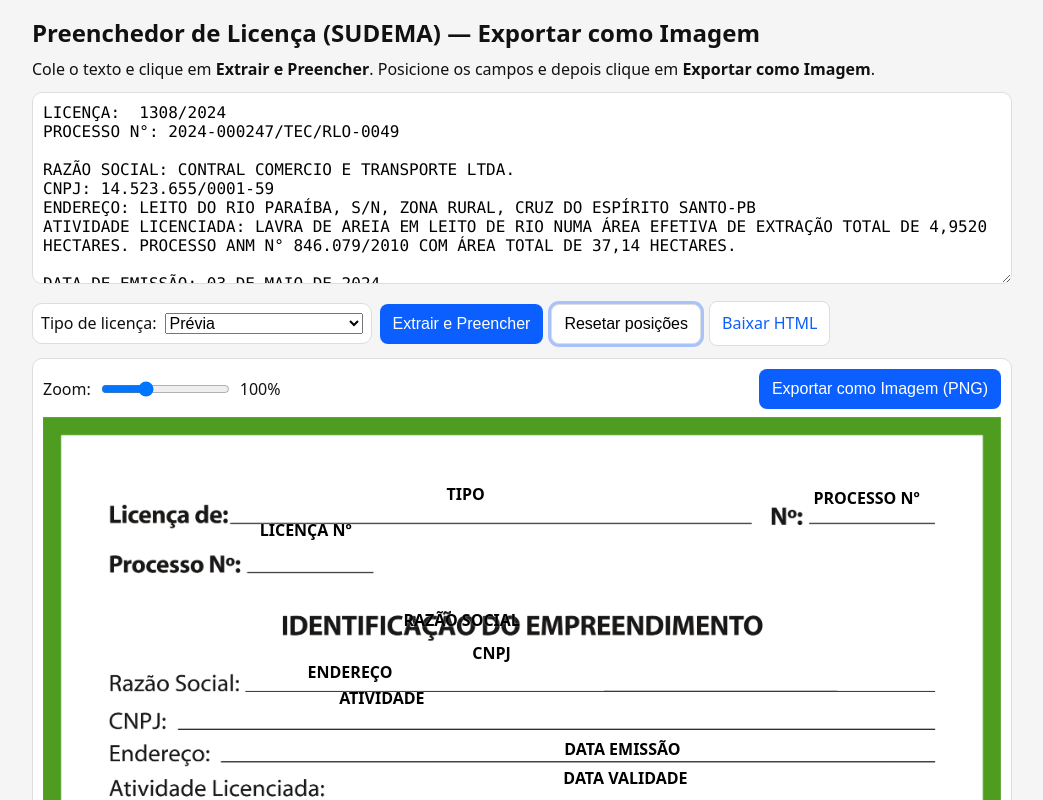
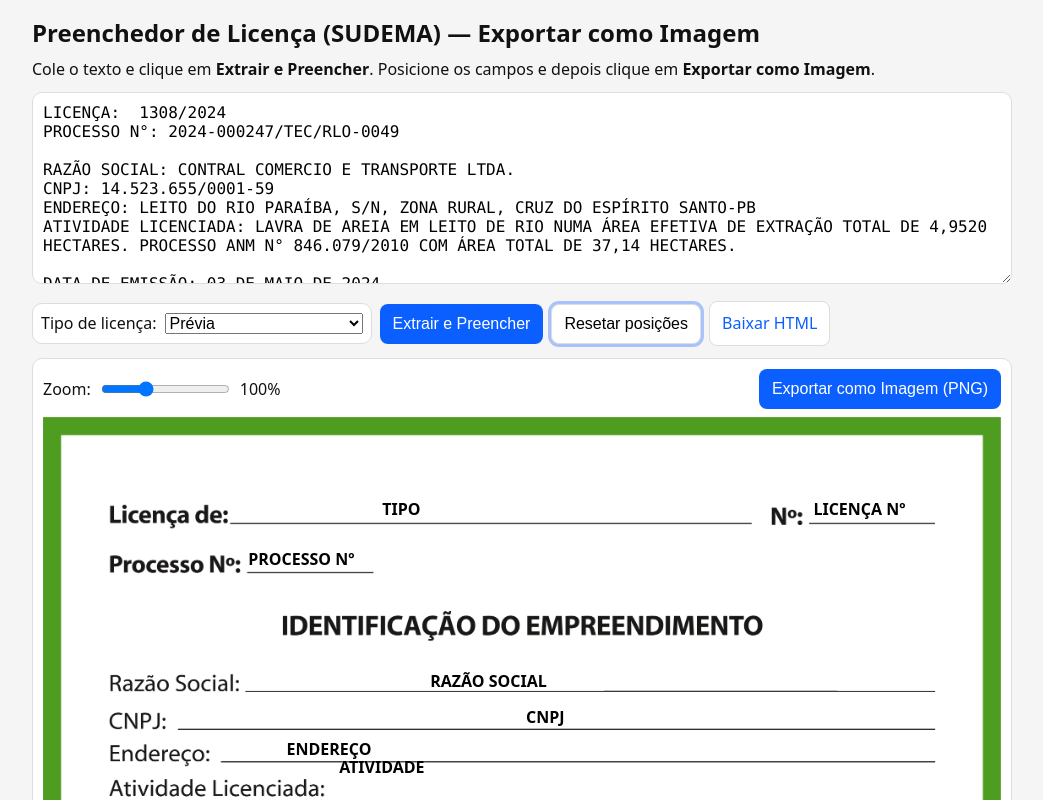
Before and after one commit to GustavoPintoR/placa-licenca-sudema, a plain HTML site: page index.html in a window 1280 px wide. Both pictures are taken after a click on the button "Resetar posições". Shown: the top 800 px of the page, without its empty margins (118-1161 px from the left). Drawn offline with Linux system fonts and the light colour scheme.

Commit message:
Organizing positions

```diff
--- a/index.html
+++ b/index.html
@@ -180,15 +180,15 @@ DATA DE VALIDADE: 03 DE MAIO DE 2026</textarea>
       <img id="templateImg" class="template" src="images/template_page1.png" alt="Modelo da licença" />
       <div class="overlay" id="overlay" aria-hidden="false">
         <!-- Posições iniciais: em % relativas ao tamanho da imagem -->
-        <div class="field" id="f_tipo"      style="left:41.7%; top:9.0%; width:auto;" tabindex="0">TIPO</div>
-        <div class="field" id="f_licenca"   style="left:22.2%; top:14.0%; width:auto;" tabindex="0">LICENÇA Nº</div>
-        <div class="field" id="f_processo"  style="left:80.0%; top:9.5%; width:auto;" tabindex="0">PROCESSO Nº</div>
-        <div class="field" id="f_razao"     style="left:37.2%; top:26.5%; width:60%;" tabindex="0">RAZÃO SOCIAL</div>
-        <div class="field" id="f_cnpj"      style="left:44.4%; top:31.0%; width:auto;" tabindex="0">CNPJ</div>
-        <div class="field" id="f_endereco"  style="left:27.2%; top:33.7%; width:60%;" tabindex="0">ENDEREÇO</div>
-        <div class="field" id="f_atividade" style="left:30.5%; top:37.4%; width:60%;" tabindex="0">ATIVIDADE</div>
-        <div class="field" id="f_emissao"   style="left:54.0%; top:44.5%; width:auto;" tabindex="0">DATA EMISSÃO</div>
-        <div class="field" id="f_validade"  style="left:53.9%; top:48.5%; width:auto;" tabindex="0">DATA VALIDADE</div>
+        <div class="field" id="f_tipo"      style="left:35%; top:11%; width:auto;" tabindex="0">TIPO</div>
+        <div class="field" id="f_licenca"   style="left:80%; top:11%; width:auto;" tabindex="0">LICENÇA Nº</div>
+        <div class="field" id="f_processo"  style="left:21%; top:18%; width:auto;" tabindex="0">PROCESSO Nº</div>
+        <div class="field" id="f_razao"     style="left:40%; top:35%; width:auto;" tabindex="0">RAZÃO SOCIAL</div>
+        <div class="field" id="f_cnpj"      style="left:50%; top:40%; width:auto;" tabindex="0">CNPJ</div>
+        <div class="field" id="f_endereco"  style="left:25%; top:44.5%; width:auto;" tabindex="0">ENDEREÇO</div>
+        <div class="field" id="f_atividade" style="left:30.5%; top:47%; width:60%;" tabindex="0">ATIVIDADE</div>
+        <div class="field" id="f_emissao"   style="left:54%; top:58%; width:auto;" tabindex="0">DATA EMISSÃO</div>
+        <div class="field" id="f_validade"  style="left:54%; top:63%; width:auto;" tabindex="0">DATA VALIDADE</div>
       </div>
     </div>
   </div>
@@ -356,16 +356,17 @@ DATA DE VALIDADE: 03 DE MAIO DE 2026</textarea>
   /* ---- Reset: volta aos valores iniciais (em %) e limpa storage ---- */
   document.getElementById('resetBtn').addEventListener('click', () => {
     const defaults = {
-      f_tipo: ["41.7%","9.0%","auto"],
-      f_licenca: ["22.2%","14.0%","auto"],
-      f_processo: ["80.0%","9.5%","auto"],
-      f_razao: ["37.2%","26.5%","60%"],
-      f_cnpj: ["44.4%","31.0%","auto"],
-      f_endereco: ["27.2%","33.7%","60%"],
-      f_atividade: ["30.5%","37.4%","60%"],
-      f_emissao: ["54.0%","44.5%","auto"],
-      f_validade: ["53.9%","48.5%","auto"]
+      f_tipo: ["35%","11%","auto"],
+      f_licenca: ["80%","11%","auto"],
+      f_processo: ["21%","18%","auto"],
+      f_razao: ["40%","35%","auto"],
+      f_cnpj: ["50%","40%","auto"],
+      f_endereco: ["25%","44.5%","auto"],
+      f_atividade: ["30.5%","47%","60%"],
+      f_emissao: ["54%","58%","auto"],
+      f_validade: ["54%","63%","auto"]
     };
+
     for (let id in defaults) {
       const el = document.getElementById(id);
       if (el) {
```
